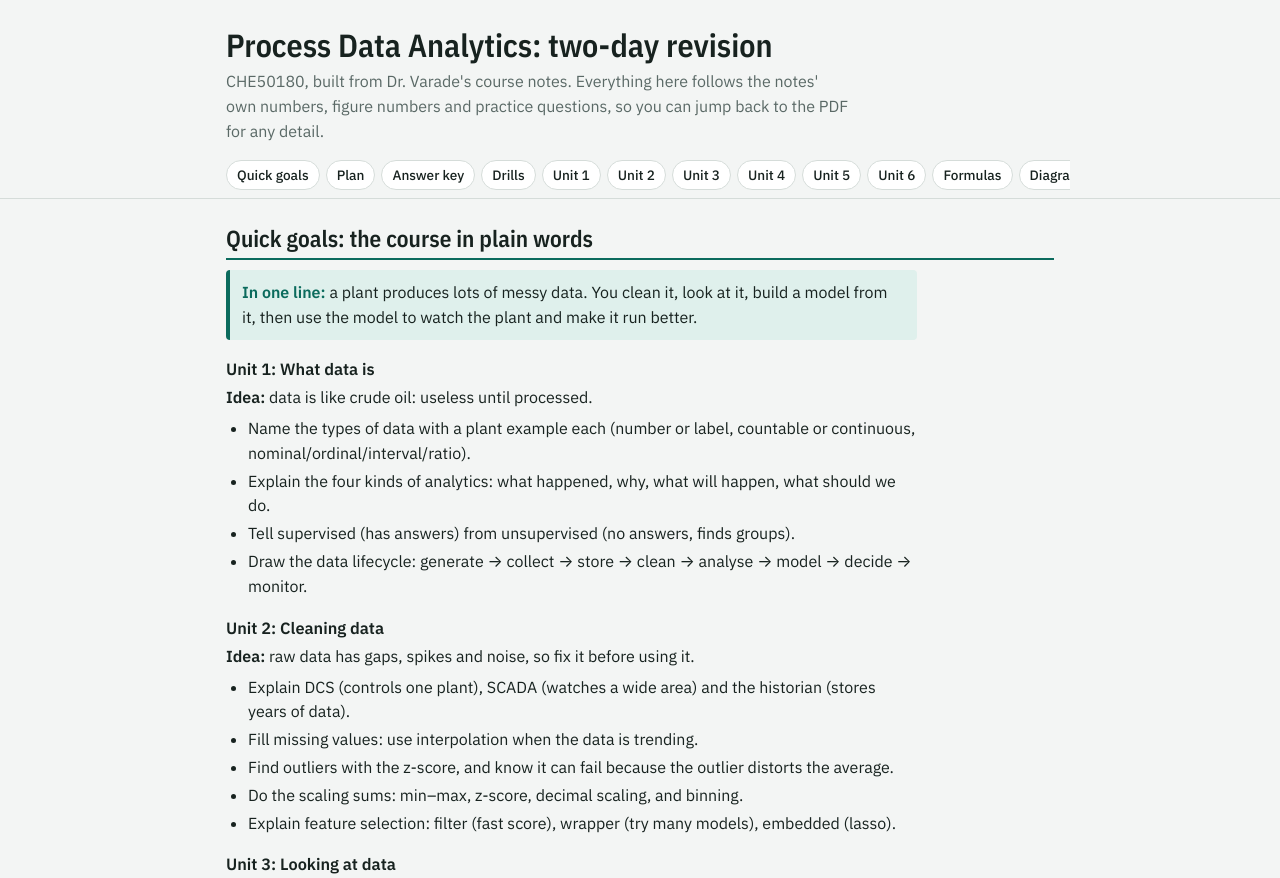
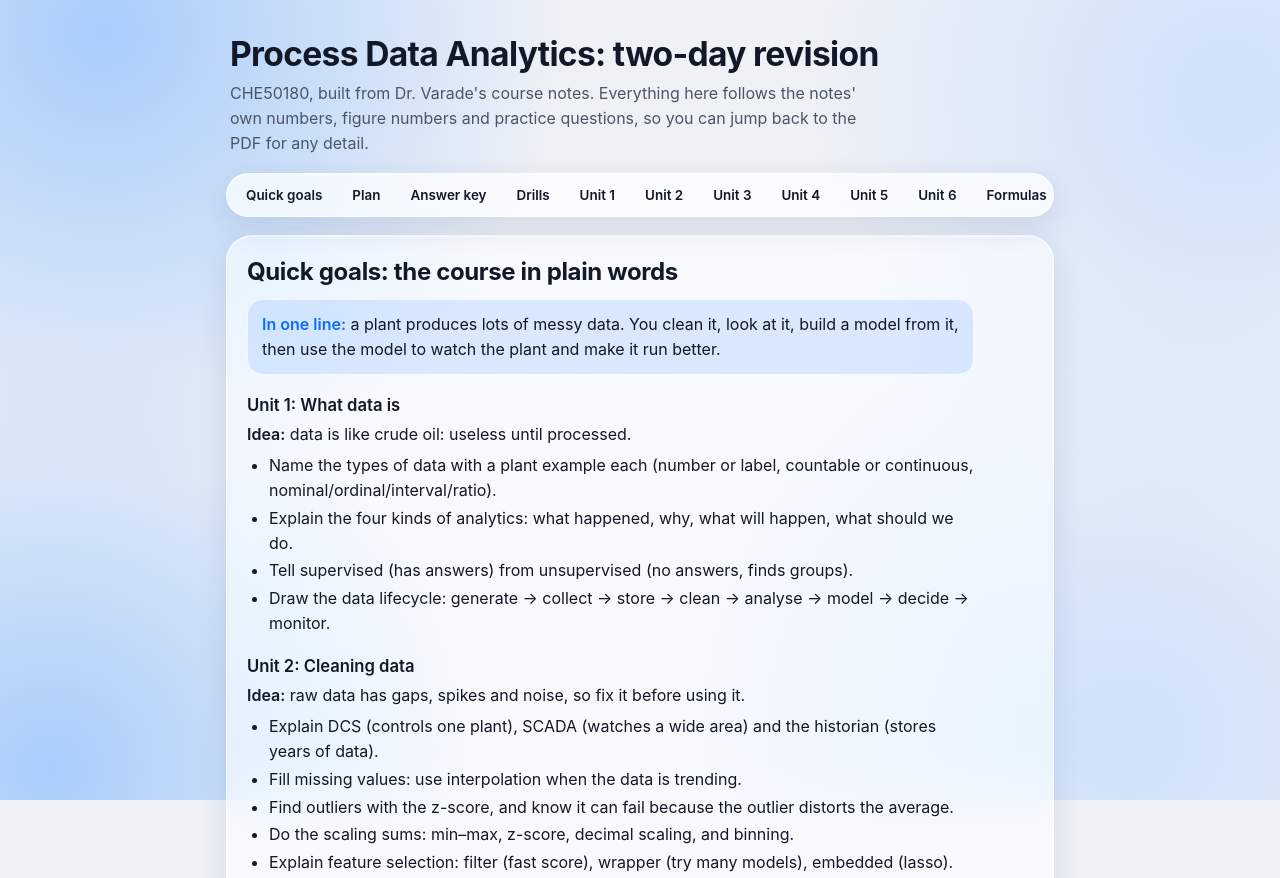
Before and after one commit to the3drealm/PDA-, a plain HTML site: page index.html in a window 1280 px wide. Shown: the top 878 px of the page. Drawn offline with nearby package versions, Linux system fonts and the light colour scheme.

Commit message:
Add files via upload

```diff
--- a/index.html
+++ b/index.html
@@ -4,72 +4,103 @@
 <meta charset="utf-8">
 <meta name="viewport" content="width=device-width, initial-scale=1">
 <title>PDA Two-Day Revision</title>
-<link rel="preconnect" href="https://fonts.googleapis.com">
-<link href="https://fonts.googleapis.com/css2?family=IBM+Plex+Sans:wght@400;500;600&family=IBM+Plex+Sans+Condensed:wght@600&family=IBM+Plex+Mono:wght@400;500&display=swap" rel="stylesheet">
 <style>
-/* Layout idea: one reading column like a lab notebook; sticky strip of section links on top;
-   numbers in mono; answers to drills stay folded so you can test yourself. */
+/* Layout idea: frosted-glass panels over a single blue wash; palette is neutral + ink + one blue accent; one reading column;
+   a floating pill bar of section links; system font; rounded everything. */
 :root{
-  --paper:#f3f5f4; --card:#ffffff; --ink:#17221f; --muted:#5a6966; --line:#d5dcd9;
-  --accent:#0b6b5d; --accent-soft:#dff0ec; --warn:#a85a00; --warn-soft:#fbeeda;
-  --display:"IBM Plex Sans Condensed","IBM Plex Sans",system-ui,sans-serif;
-  --body:"IBM Plex Sans",system-ui,-apple-system,"Segoe UI",sans-serif;
-  --mono:"IBM Plex Mono",ui-monospace,Consolas,monospace;
+  --wash-a:#a9cdfb; --wash-b:#cfe1fa; --wash-c:#cfe1fa; --wash-d:#a9cdfb; --base:#eef1f6;
+  --glass:rgba(255,255,255,.58); --glass-strong:rgba(255,255,255,.74); --edge:rgba(255,255,255,.75);
+  --hair:rgba(20,30,60,.10); --ink:#111827; --muted:#4b5568;
+  --accent:#0a6cff; --accent-soft:rgba(10,108,255,.12); --warn:#111827; --warn-soft:rgba(20,30,60,.07);
+  --shadow:0 10px 30px rgba(30,50,110,.12), 0 1px 0 rgba(255,255,255,.6) inset;
+  --body:-apple-system,BlinkMacSystemFont,"SF Pro Text","SF Pro Display","Helvetica Neue","Segoe UI",Roboto,Arial,sans-serif;
+  --mono:ui-monospace,"SF Mono",Menlo,Consolas,monospace;
 }
 @media (prefers-color-scheme: dark){
   :root:not([data-theme="light"]){
-    --paper:#121917; --card:#1a2421; --ink:#e6edeb; --muted:#9aaaa6; --line:#2e3c38;
-    --accent:#5fcab8; --accent-soft:#17332e; --warn:#f0b35c; --warn-soft:#3a2b12; color-scheme:dark;
+    --wash-a:#143a70; --wash-b:#0f2748; --wash-c:#0f2748; --wash-d:#143a70; --base:#0b0e15;
+    --glass:rgba(30,36,54,.55); --glass-strong:rgba(38,45,66,.74); --edge:rgba(255,255,255,.14);
+    --hair:rgba(255,255,255,.10); --ink:#f2f4f9; --muted:#aab3c5;
+    --accent:#5aa8ff; --accent-soft:rgba(90,168,255,.18); --warn:#f2f4f9; --warn-soft:rgba(255,255,255,.07);
+    --shadow:0 10px 30px rgba(0,0,0,.35), 0 1px 0 rgba(255,255,255,.08) inset; color-scheme:dark;
   }
 }
 :root[data-theme="dark"]{
-  --paper:#121917; --card:#1a2421; --ink:#e6edeb; --muted:#9aaaa6; --line:#2e3c38;
-  --accent:#5fcab8; --accent-soft:#17332e; --warn:#f0b35c; --warn-soft:#3a2b12; color-scheme:dark;
+  --wash-a:#143a70; --wash-b:#0f2748; --wash-c:#0f2748; --wash-d:#143a70; --base:#0b0e15;
+  --glass:rgba(30,36,54,.55); --glass-strong:rgba(38,45,66,.74); --edge:rgba(255,255,255,.14);
+  --hair:rgba(255,255,255,.10); --ink:#f2f4f9; --muted:#aab3c5;
+  --accent:#5aa8ff; --accent-soft:rgba(90,168,255,.18); --warn:#f2f4f9; --warn-soft:rgba(255,255,255,.07);
+  --shadow:0 10px 30px rgba(0,0,0,.35), 0 1px 0 rgba(255,255,255,.08) inset; color-scheme:dark;
 }
 *{box-sizing:border-box}
-html{scroll-behavior:smooth;scroll-padding-top:64px}
+html{scroll-behavior:smooth;scroll-padding-top:76px}
 @media (prefers-reduced-motion: reduce){html{scroll-behavior:auto}}
-body{margin:0;background:var(--paper);color:var(--ink);font:16px/1.55 var(--body)}
-header.top{padding:28px 16px 8px;max-width:860px;margin:0 auto}
-header.top h1{font:600 2rem/1.1 var(--display);margin:0 0 6px;text-wrap:balance}
+body{margin:0;background:var(--base);color:var(--ink);font:16px/1.55 var(--body);-webkit-font-smoothing:antialiased}
+body::before{content:"";position:fixed;inset:0;z-index:-1;pointer-events:none;
+  background:
+    radial-gradient(60vmax 60vmax at 8% 4%, var(--wash-a), transparent 60%),
+    radial-gradient(55vmax 55vmax at 96% 12%, var(--wash-b), transparent 60%),
+    radial-gradient(60vmax 60vmax at 88% 92%, var(--wash-c), transparent 60%),
+    radial-gradient(55vmax 55vmax at 4% 96%, var(--wash-d), transparent 60%),
+    var(--base)}
+header.top{padding:36px 20px 10px;max-width:860px;margin:0 auto}
+header.top h1{font:700 2.1rem/1.1 var(--body);letter-spacing:-.02em;margin:0 0 8px;text-wrap:balance}
 header.top p{margin:0;color:var(--muted);max-width:65ch}
-nav{position:sticky;top:0;z-index:5;background:var(--paper);border-bottom:1px solid var(--line)}
-nav .in{max-width:860px;margin:0 auto;padding:8px 16px;display:flex;gap:6px;overflow-x:auto}
-nav a{flex:none;font:500 .85rem var(--body);color:var(--ink);text-decoration:none;padding:5px 10px;border:1px solid var(--line);border-radius:999px;background:var(--card)}
-nav a:hover,nav a:focus-visible{border-color:var(--accent);color:var(--accent);outline:none}
-main{max-width:860px;margin:0 auto;padding:8px 16px 64px;display:flex;flex-direction:column;gap:28px}
-section>h2{font:600 1.45rem/1.2 var(--display);margin:18px 0 10px;padding-bottom:6px;border-bottom:2px solid var(--accent);text-wrap:balance}
-h3{font:600 1.02rem/1.3 var(--body);margin:18px 0 6px}
+nav{position:sticky;top:10px;z-index:5;padding:0 16px;margin-top:8px}
+nav .in{max-width:828px;margin:0 auto;padding:6px;display:flex;gap:4px;overflow-x:auto;scrollbar-width:none;
+  background:var(--glass-strong);border:1px solid var(--edge);border-radius:999px;box-shadow:var(--shadow);
+  -webkit-backdrop-filter:blur(22px) saturate(180%);backdrop-filter:blur(22px) saturate(180%)}
+nav .in::-webkit-scrollbar{display:none}
+nav a{flex:none;font:600 .84rem var(--body);color:var(--ink);text-decoration:none;padding:7px 13px;border-radius:999px}
+nav a:hover,nav a:focus-visible{background:var(--accent-soft);color:var(--accent);outline:none}
+main{max-width:860px;margin:0 auto;padding:18px 16px 64px;display:flex;flex-direction:column;gap:20px}
+section{background:var(--glass);border:1px solid var(--edge);border-radius:26px;padding:20px 20px 22px;box-shadow:var(--shadow);
+  -webkit-backdrop-filter:blur(24px) saturate(170%);backdrop-filter:blur(24px) saturate(170%)}
+section>h2{font:700 1.5rem/1.2 var(--body);letter-spacing:-.015em;margin:2px 0 12px;text-wrap:balance}
+h3{font:600 1.04rem/1.3 var(--body);margin:20px 0 6px}
 p{margin:6px 0;max-width:70ch}
 ul,ol{margin:6px 0;padding-left:22px;max-width:72ch}
 li{margin:3px 0}
 b,strong{font-weight:600}
 .num,code{font-family:var(--mono);font-size:.92em;font-variant-numeric:tabular-nums}
-.note{background:var(--warn-soft);border-left:4px solid var(--warn);padding:10px 12px;border-radius:4px;max-width:72ch}
-.note b{color:var(--warn)}
-.draw{background:var(--accent-soft);border-left:4px solid var(--accent);padding:10px 12px;border-radius:4px;max-width:72ch}
-.draw b{color:var(--accent)}
-.tw{overflow-x:auto;border:1px solid var(--line);border-radius:6px;background:var(--card)}
+.note,.draw{padding:12px 14px;border-radius:16px;max-width:72ch;border:1px solid var(--edge)}
+.note{background:var(--warn-soft)} .note b{color:var(--warn)}
+.draw{background:var(--accent-soft)} .draw b{color:var(--accent)}
+.tw{overflow-x:auto;border:1px solid var(--edge);border-radius:16px;background:var(--glass-strong);margin:8px 0}
 table{border-collapse:collapse;width:100%;font-size:.92rem}
-th,td{text-align:left;vertical-align:top;padding:7px 10px;border-bottom:1px solid var(--line)}
-th{font-weight:600;background:var(--accent-soft)}
+th,td{text-align:left;vertical-align:top;padding:9px 12px;border-bottom:1px solid var(--hair)}
+th{font-weight:600;color:var(--muted);font-size:.8rem;text-transform:uppercase;letter-spacing:.04em}
 tr:last-child td{border-bottom:0}
 td.num{white-space:nowrap}
-.plan{list-style:none;padding:0;display:flex;flex-direction:column;gap:8px;max-width:none}
-.plan li{background:var(--card);border:1px solid var(--line);border-radius:6px;padding:10px 12px;margin:0}
-.plan label{display:flex;gap:10px;align-items:flex-start;cursor:pointer}
-.plan input{margin-top:5px;accent-color:var(--accent);width:16px;height:16px;flex:none}
+.plan{list-style:none;padding:0;display:flex;flex-direction:column;gap:0;max-width:none;
+  background:var(--glass-strong);border:1px solid var(--edge);border-radius:18px;overflow:hidden}
+.plan li{padding:12px 14px;margin:0;border-bottom:1px solid var(--hair)}
+.plan li:last-child{border-bottom:0}
+.plan label{display:flex;gap:12px;align-items:flex-start;cursor:pointer}
+.plan input{appearance:none;-webkit-appearance:none;flex:none;width:22px;height:22px;margin:1px 0 0;border-radius:50%;
+  border:1.5px solid var(--muted);background:transparent;display:grid;place-content:center;cursor:pointer}
+.plan input::after{content:"";width:6px;height:11px;border:solid #fff;border-width:0 2px 2px 0;transform:rotate(45deg) scale(0);margin-top:-2px}
+.plan input:checked{background:var(--accent);border-color:var(--accent)}
+.plan input:checked::after{transform:rotate(45deg) scale(1)}
+.plan input:focus-visible{outline:2px solid var(--accent);outline-offset:2px}
 .plan input:checked + span{color:var(--muted);text-decoration:line-through}
-.plan .when{font:500 .78rem var(--mono);color:var(--accent);display:block;text-decoration:none}
-details{background:var(--card);border:1px solid var(--line);border-radius:6px;margin:8px 0}
-details>summary{cursor:pointer;padding:9px 12px;font-weight:500;color:var(--accent)}
+.plan .when{font:600 .76rem var(--body);color:var(--accent);display:block;text-decoration:none;letter-spacing:.02em}
+.q{background:var(--glass-strong);border:1px solid var(--edge);border-radius:18px;padding:14px 16px;margin:12px 0}
+.q>p:first-child{margin-top:0}
+details{border-radius:14px;margin:8px 0 0;background:var(--accent-soft)}
+details>summary{cursor:pointer;padding:9px 14px;font-weight:600;color:var(--accent);list-style:none;border-radius:14px}
+details>summary::-webkit-details-marker{display:none}
+details>summary::after{content:"›";float:right;font-size:1.2em;line-height:1;transition:transform .15s}
+details[open]>summary::after{transform:rotate(90deg)}
+@media (prefers-reduced-motion: reduce){details>summary::after{transition:none}}
 details>summary:focus-visible{outline:2px solid var(--accent);outline-offset:2px}
-details>div{padding:2px 14px 12px;border-top:1px solid var(--line)}
-.q{background:var(--card);border:1px solid var(--line);border-radius:6px;padding:12px 14px;margin:12px 0}
-.q>p:first-child{margin-top:0}
-.tag{font:500 .72rem var(--mono);color:var(--accent);border:1px solid var(--accent);border-radius:3px;padding:1px 5px;margin-right:6px;white-space:nowrap}
-.f{font-family:var(--mono);font-size:.9rem;background:var(--card);border:1px solid var(--line);border-radius:6px;padding:10px 12px;overflow-x:auto;white-space:pre;line-height:1.7}
-footer{max-width:860px;margin:0 auto;padding:0 16px 40px;color:var(--muted);font-size:.85rem}
+details>div{padding:2px 14px 12px}
+.tag{font:600 .72rem var(--body);color:var(--accent);background:var(--accent-soft);border-radius:999px;padding:3px 9px;margin-right:8px;white-space:nowrap}
+.f{font-family:var(--mono);font-size:.88rem;background:var(--glass-strong);border:1px solid var(--edge);border-radius:16px;padding:14px 16px;overflow-x:auto;white-space:pre;line-height:1.7}
+footer{max-width:860px;margin:0 auto;padding:0 20px 40px;color:var(--muted);font-size:.85rem}
+@supports not ((backdrop-filter:blur(1px)) or (-webkit-backdrop-filter:blur(1px))){
+  section,nav .in{background:var(--glass-strong)}
+}
 </style>
 </head>
 <body>
```
